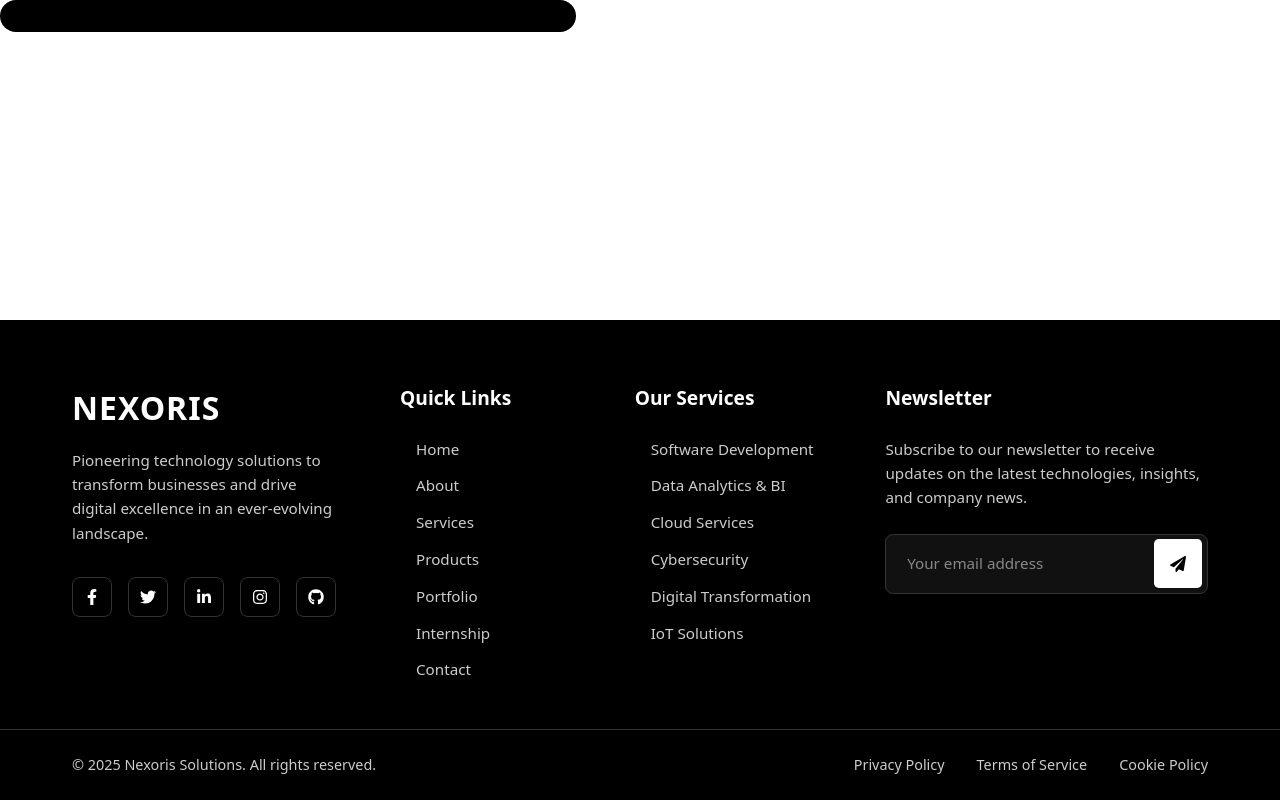
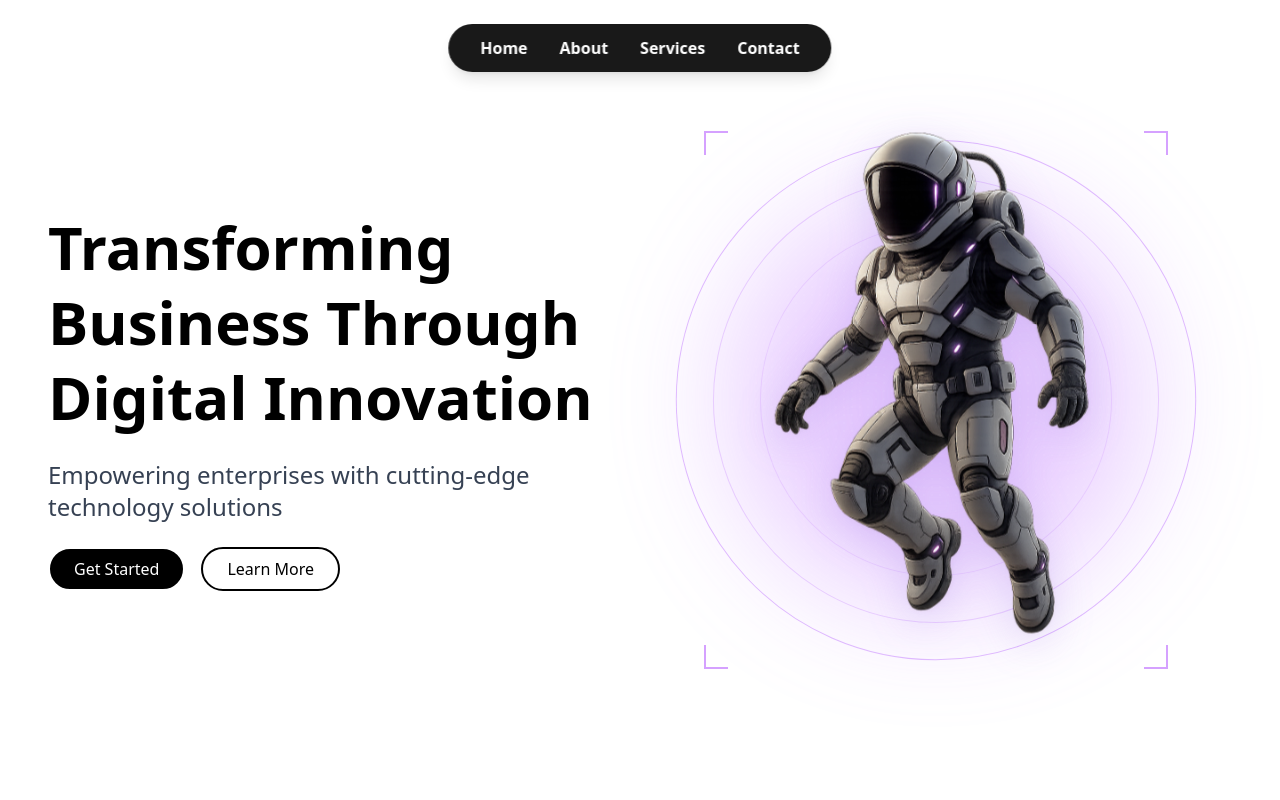
Before and after one commit to Nexoris-Solutions/landing-page, a React (Vite) app: page / in a window 1280 px wide. Shown: the top 800 px of the page. Built offline with nearby package versions, Linux system fonts and the light colour scheme.

Commit message:
added Hero sectino and new Header

```diff
--- a/package.json
+++ b/package.json
@@ -11,6 +11,7 @@
   },
   "dependencies": {
     "@tailwindcss/vite": "^4.1.10",
+    "framer-motion": "^12.19.1",
     "react": "^19.1.0",
     "react-dom": "^19.1.0",
     "react-icons": "^5.5.0",
--- a/src/components/Footer/Footer.jsx
+++ b/src/components/Footer/Footer.jsx
@@ -4,7 +4,7 @@ import "./styles.css";
 
 function Footer() {
 	return (
-		<footer>
+		<footer className="w-full mt-64">
 			<div className="footer-content">
 				{/* Brand Section */}
 				<div className="footer-section brand-section">
--- a/src/components/Footer/styles.css
+++ b/src/components/Footer/styles.css
@@ -2,10 +2,7 @@ footer {
   background-color: #000000;
   color: #ffffff;
   padding: 4rem 0 0 0;
-    position: absolute;
-    bottom: 0%;
   width: 100%;
-    margin-top: auto;
 
   .footer-content {
     max-width: 1200px;
@@ -87,13 +84,27 @@ footer {
             opacity: 0;
             animation: fadeInUp 0.6s ease forwards;
 
-                        &:nth-child(1) { animation-delay: 0.1s; }
-                        &:nth-child(2) { animation-delay: 0.2s; }
-                        &:nth-child(3) { animation-delay: 0.3s; }
-                        &:nth-child(4) { animation-delay: 0.4s; }
-                        &:nth-child(5) { animation-delay: 0.5s; }
-                        &:nth-child(6) { animation-delay: 0.6s; }
-                        &:nth-child(7) { animation-delay: 0.7s; }
+            &:nth-child(1) {
+              animation-delay: 0.1s;
+            }
+            &:nth-child(2) {
+              animation-delay: 0.2s;
+            }
+            &:nth-child(3) {
+              animation-delay: 0.3s;
+            }
+            &:nth-child(4) {
+              animation-delay: 0.4s;
+            }
+            &:nth-child(5) {
+              animation-delay: 0.5s;
+            }
+            &:nth-child(6) {
+              animation-delay: 0.6s;
+            }
+            &:nth-child(7) {
+              animation-delay: 0.7s;
+            }
 
             a {
               color: #cccccc;
@@ -104,7 +115,7 @@ footer {
               padding-left: 1rem;
 
               &::before {
-                                content: '>';
+                content: ">";
                 position: absolute;
                 left: 0;
                 opacity: 0;
--- a/src/components/Header/Header.jsx
+++ b/src/components/Header/Header.jsx
@@ -1,9 +1,40 @@
-import React from 'react'
+import React from 'react';
+import { motion } from 'framer-motion';
 
-function Header() {
+const navItems = [
+  { label: 'Home', href: '#home' },
+  { label: 'About', href: '#about' },
+  { label: 'Services', href: '#services' },
+  { label: 'Contact', href: '#contact' },
+];
+
+const Header = () => {
   return (
-    <div className='bg-black max-w-xl rounded-2xl p-1 '>Header</div>
-  )
-}
+    <div className="fixed top-6 left-1/2 transform -translate-x-1/2 z-50">
+      <motion.nav
+        className="bg-black/90 backdrop-blur-md shadow-lg rounded-full px-8 py-3 flex gap-8 items-center max-w-2xl mx-auto"
+        whileHover={{
+          scale: 1.03,
+          transition: { type: 'spring', stiffness: 200 },
+        }}
+      >
+        {navItems.map(({ label, href }) => (
+          <motion.a
+            key={label}
+            href={href}
+            className="text-white font-semibold transition-colors duration-75"
+            whileHover={{
+              scale: 1.2,
+              transition: { type: 'spring', stiffness: 200 },
+              color: '#c084fc'
+            }}
+          >
+            {label}
+          </motion.a>
+        ))}
+      </motion.nav>
+    </div>
+  );
+};
 
-export default Header
+export default Header;
--- /dev/null
+++ b/src/components/Hero/Hero.jsx
@@ -0,0 +1,105 @@
+import { motion } from 'framer-motion';
+import astronaut from '../../assets/astronaut.png';
+
+function Hero() {
+  return (
+    <section className="w-screen h-screen flex flex-col md:flex-row items-center justify-center bg-white overflow-hidden relative px-6 md:px-12">
+      {/* Left: Text Content */}
+      <div className="w-full md:w-1/2 flex flex-col items-start justify-center h-full space-y-6">
+        <h1 className="text-4xl md:text-6xl font-bold text-black leading-tight">
+          Transforming Business Through Digital Innovation
+        </h1>
+        <p className="text-lg md:text-2xl text-gray-700">
+          Empowering enterprises with cutting-edge technology solutions
+        </p>
+        <div className="flex flex-wrap gap-4">
+          <motion.button
+            className="bg-black text-white border-white border-2 px-6 py-2 rounded-full hover:bg-white hover:text-black hover:border-black transition-colors duration-300"
+            whileHover={{ scale: 1.05 }}
+          >
+            Get Started
+          </motion.button>
+          <motion.button
+            className="bg-white text-black border-2 border-black px-6 py-2 rounded-full hover:bg-black hover:text-white hover:border-white transition-colors duration-300"
+            whileHover={{ scale: 1.05 }}
+          >
+            Learn More
+          </motion.button>
+        </div>
+      </div>
+
+      {/* Right: Animated Visuals */}
+      <div className="w-full md:w-1/2 h-5/6 flex items-center justify-center relative select-none">
+        {/* Rings */}
+        <motion.div
+          className="absolute w-[520px] h-[520px] rounded-full border border-purple-400/50"
+          animate={{ rotate: 360, scale: [1, 1.05, 1] }}
+          transition={{
+            rotate: { duration: 30, repeat: Infinity, ease: 'linear' },
+            scale: { duration: 6, repeat: Infinity, repeatType: 'mirror', ease: 'easeInOut' },
+          }}
+        />
+        <motion.div
+          className="absolute w-[440px] h-[440px] rounded-full border border-purple-400/30"
+          animate={{ rotate: -360, scale: [1, 1.08, 1] }}
+          transition={{
+            rotate: { duration: 20, repeat: Infinity, ease: 'linear' },
+            scale: { duration: 5, repeat: Infinity, repeatType: 'mirror', ease: 'easeInOut' },
+          }}
+        />
+        <motion.div
+          className="absolute w-[360px] h-[360px] rounded-full border border-purple-400/20"
+          animate={{ rotate: 360, scale: [1, 0.92, 1] }}
+          transition={{
+            rotate: { duration: 40, repeat: Infinity, ease: 'linear' },
+            scale: { duration: 7, repeat: Infinity, repeatType: 'mirror', ease: 'easeInOut' },
+          }}
+        />
+
+        {/* Glow Background */}
+        <div className="absolute w-[300px] h-[300px] md:w-[400px] md:h-[400px] rounded-full bg-purple-400 opacity-40 blur-3xl z-0" />
+
+        {/* Grid Particles */}
+        <div className="absolute inset-0 bg-[radial-gradient(white_1px,transparent_1px)] bg-[size:8px_8px] opacity-5 pointer-events-none z-0" />
+
+        {/* HUD Brackets */}
+        <div className="absolute top-16 left-16 w-6 h-6 border-t-2 border-l-2 border-purple-500 opacity-50" />
+        <div className="absolute top-16 right-16 w-6 h-6 border-t-2 border-r-2 border-purple-500 opacity-50" />
+        <div className="absolute bottom-16 left-16 w-6 h-6 border-b-2 border-l-2 border-purple-500 opacity-50" />
+        <div className="absolute bottom-16 right-16 w-6 h-6 border-b-2 border-r-2 border-purple-500 opacity-50" />
+
+        {/* Floating Astronaut */}
+        <motion.img
+          src={astronaut}
+          alt="Futuristic Astronaut"
+          className="h-[80%] w-auto object-contain relative z-10 scale-x-[-1]"
+          style={{
+            transform: 'perspective(1000px) rotateY(6deg) rotateX(2deg)',
+            filter: 'drop-shadow(0px 10px 20px rgba(128, 90, 213, 0.2))',
+          }}
+          animate={{
+            y: [0, -15, 0],
+            scaleY: [1, 1.015, 1],
+          }}
+          transition={{
+            y: {
+              duration: 4,
+              repeat: Infinity,
+              repeatType: 'loop',
+              ease: 'easeInOut',
+            },
+            scaleY: {
+              duration: 6,
+              repeat: Infinity,
+              repeatType: 'mirror',
+              ease: 'easeInOut',
+            },
+          }}
+        />
+
+      </div>
+    </section>
+  );
+}
+
+export default Hero;
--- a/src/pages/Landing/Landing.jsx
+++ b/src/pages/Landing/Landing.jsx
@@ -1,14 +1,15 @@
 import React from "react";
 import Header from "../../components/Header/Header";
 import Footer from "../../components/Footer/Footer";
+import Hero from "../../components/Hero/Hero";
 
 function Landing() {
 	return (
-		<>
+		<div className="min-h-screen h-full w-screen flex flex-col">
 			<Header />
-
+			<Hero />
 			<Footer />
-		</>
+		</div>
 	);
 }
 
```
Also changed, not shown: src/assets/astronaut.png (added), src/pages/api/blogs.jsx (line endings or trailing spaces), 1 other file (tests, documents, lock files or other folders). Lines whose indentation alone changed are shown as unchanged.
